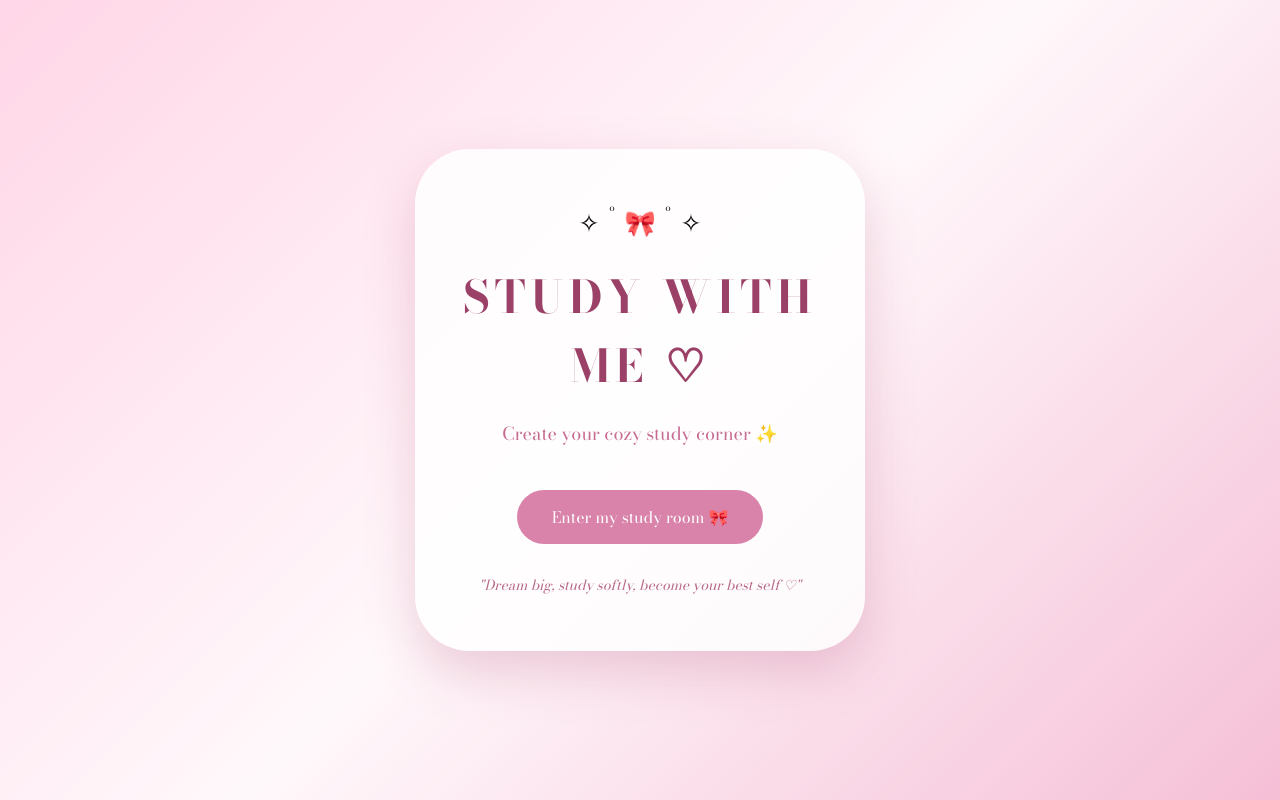
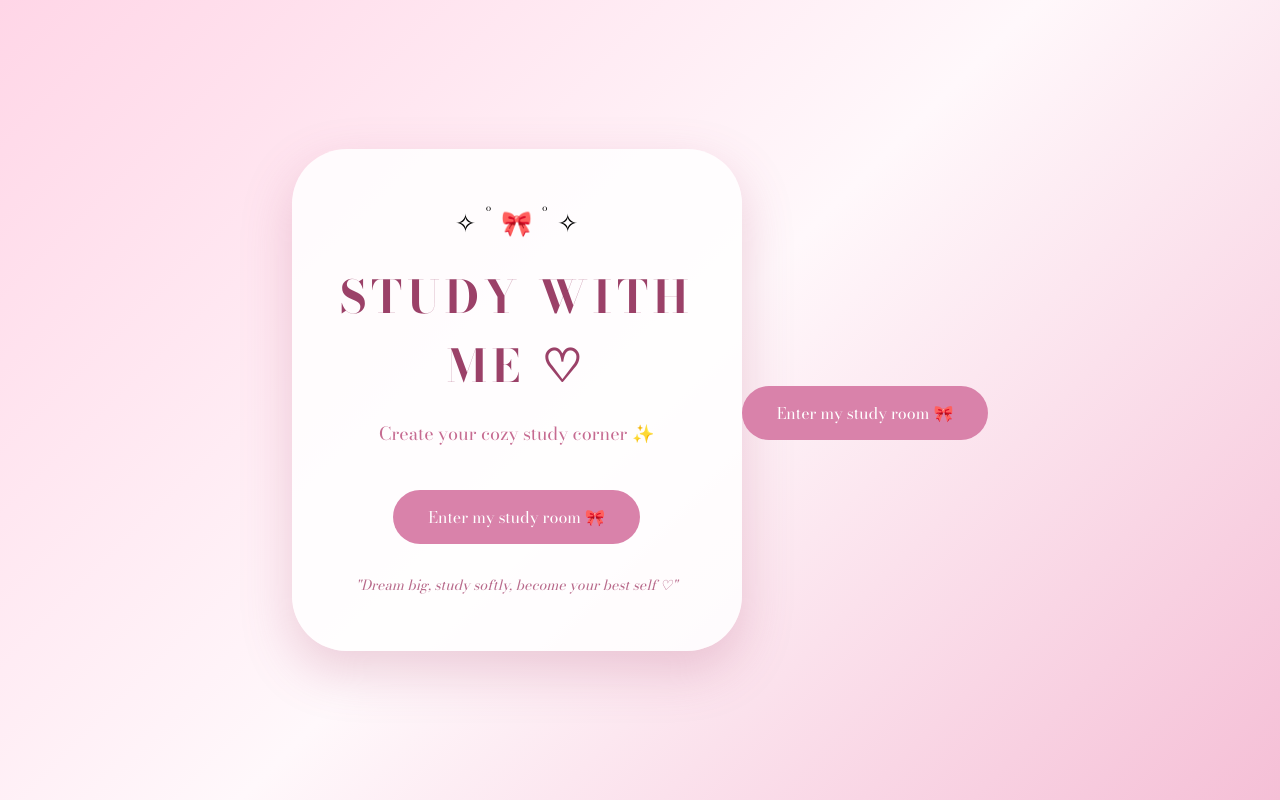
Before and after one commit to tassnimdaboussi80-coder/study-with-me, a plain HTML site: page index.html in a window 1280 px wide. Drawn offline with nearby package versions, Linux system fonts and the light colour scheme.

Commit message:
Update index.html

```diff
--- a/index.html
+++ b/index.html
@@ -75,3 +75,6 @@ Your cozy productivity corner 🎀
 </body>
 
 </html>
+<button onclick="enterRoom()">
+Enter my study room 🎀
+</button>
```
